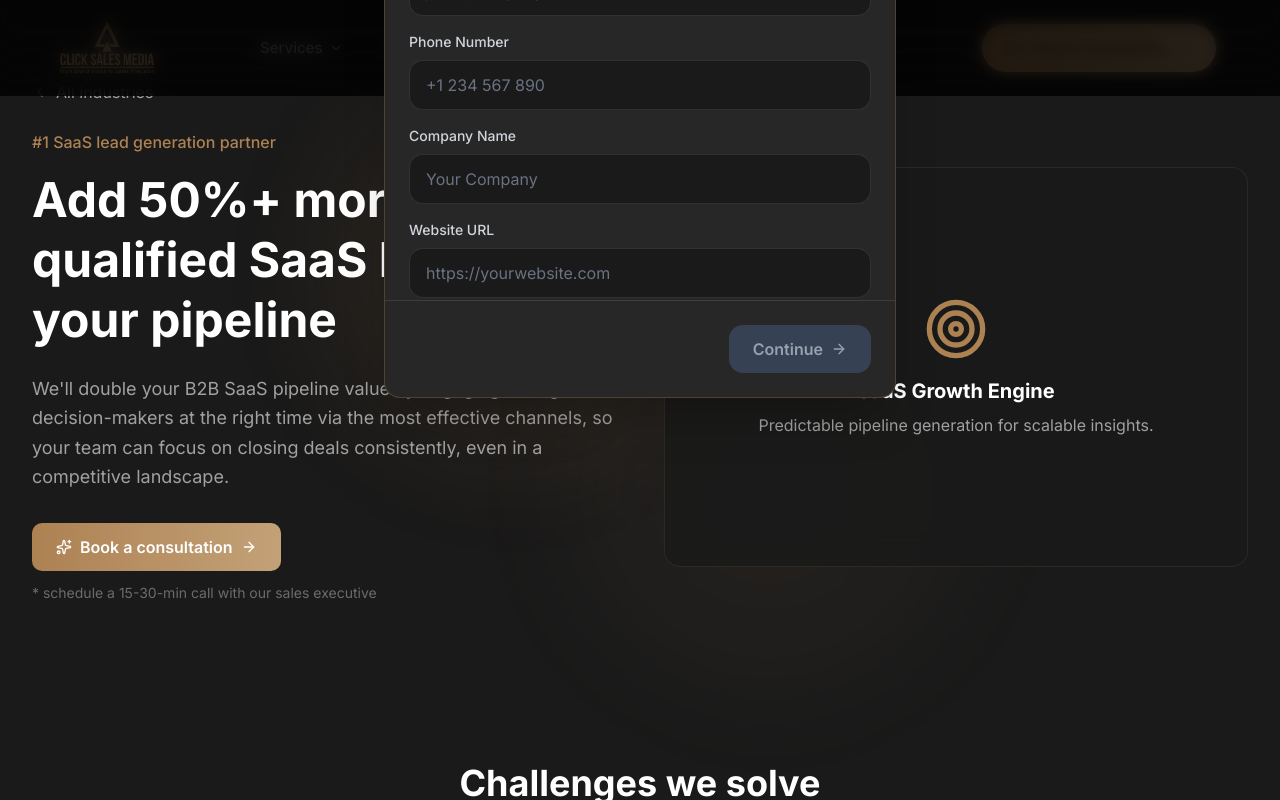
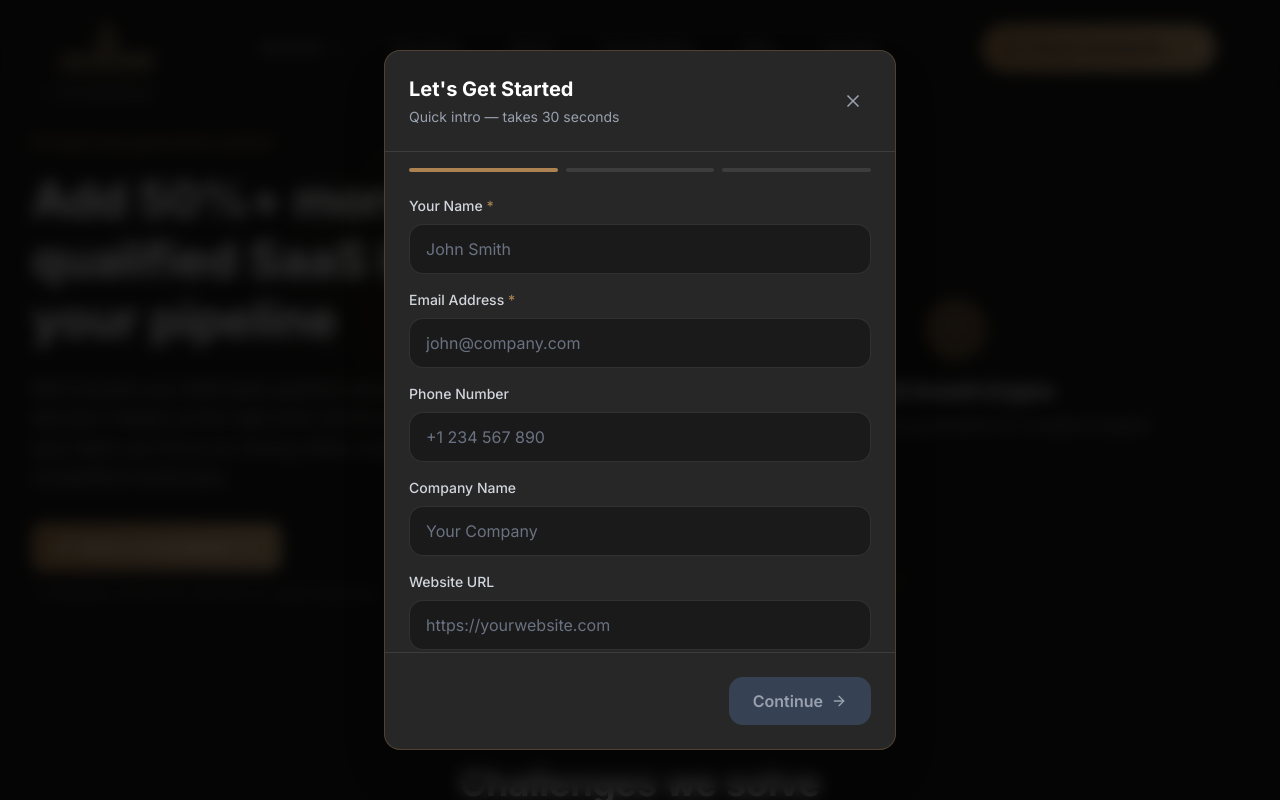
Before and after one commit to mounirclicksalesmedia/clicksalesmedia, a Next.js app: page /industries/saas in a window 1280 px wide. Both pictures are taken after a click on the button "Check Availability". Shown: the top 800 px of the page. Built offline with nearby package versions, Linux system fonts and the light colour scheme.

Commit message:
fix: use portal for qualification modal to fix clipping

```diff
--- a/components/booking/QualificationModal.tsx
+++ b/components/booking/QualificationModal.tsx
@@ -1,6 +1,7 @@
 'use client'
 
 import { useState, useEffect } from 'react'
+import { createPortal } from 'react-dom'
 import { motion, AnimatePresence } from 'framer-motion'
 import { X, ArrowRight, ArrowLeft, CheckCircle2, Calendar, Loader2, Video, ExternalLink } from 'lucide-react'
 import { CalendarPicker } from './CalendarPicker'
@@ -58,6 +59,11 @@ export function QualificationModal({ isOpen, onClose, source }: QualificationMod
         growthGoal: '',
         budgetTier: '',
     })
+    const [mounted, setMounted] = useState(false)
+
+    useEffect(() => {
+        setMounted(true)
+    }, [])
 
     // Lock body scroll when modal is open
     useEffect(() => {
@@ -183,7 +189,9 @@ export function QualificationModal({ isOpen, onClose, source }: QualificationMod
         exit: { opacity: 0, x: -20 },
     }
 
-    return (
+    if (!mounted) return null
+
+    return createPortal(
         <AnimatePresence>
             {isOpen && (
                 <>
@@ -193,7 +201,7 @@ export function QualificationModal({ isOpen, onClose, source }: QualificationMod
                         animate={{ opacity: 1 }}
                         exit={{ opacity: 0 }}
                         onClick={handleClose}
-                        className="fixed inset-0 bg-black/80 backdrop-blur-sm z-[9999]"
+                        className="fixed inset-0 bg-black/80 backdrop-blur-sm z-[99999]"
                     />
 
                     {/* Modal */}
@@ -202,10 +210,10 @@ export function QualificationModal({ isOpen, onClose, source }: QualificationMod
                         animate={{ opacity: 1, scale: 1 }}
                         exit={{ opacity: 0, scale: 0.95 }}
                         transition={{ type: 'spring', damping: 25, stiffness: 300 }}
-                        className="fixed inset-0 z-[10000] flex items-center justify-center p-4"
+                        className="fixed inset-0 z-[100000] flex items-center justify-center p-4 min-h-screen"
                     >
                         <div
-                            className="bg-[#272727] rounded-2xl border border-[#AD8253]/30 w-full max-w-lg max-h-[90vh] overflow-hidden shadow-2xl flex flex-col"
+                            className="bg-[#272727] rounded-2xl border border-[#AD8253]/30 w-full max-w-lg max-h-[90vh] overflow-hidden shadow-2xl flex flex-col relative"
                             onClick={(e) => e.stopPropagation()}
                             onWheel={(e) => e.stopPropagation()}
                         >
@@ -582,6 +590,7 @@ export function QualificationModal({ isOpen, onClose, source }: QualificationMod
                     </motion.div>
                 </>
             )}
-        </AnimatePresence>
+        </AnimatePresence>,
+        document.body
     )
 }
```
